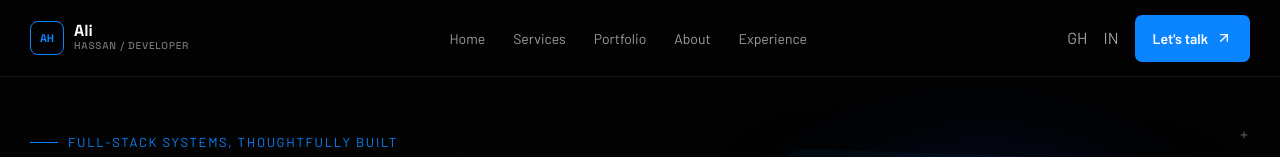
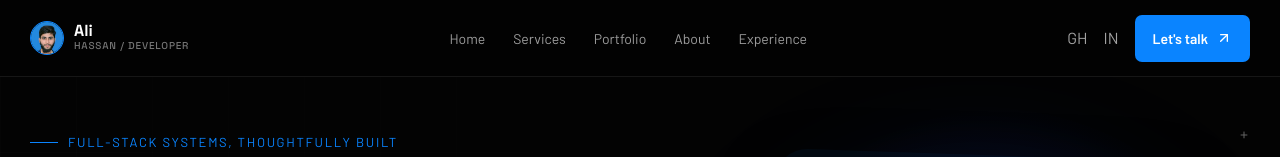
Before and after one commit to AliHassan-code/ali-hassan-portfolio, a React (Vite) app: page / in a window 1280 px wide. Shown: the top 157 px of the page. Built offline with nearby package versions, Linux system fonts and the light colour scheme.

Commit message:
Add profile image to navbar

```diff
--- a/src/components/Navbar.tsx
+++ b/src/components/Navbar.tsx
@@ -10,7 +10,7 @@ export const Navbar = () => {
     <nav className={`site-nav${menuOpen ? " menu-open" : ""}`}>
       <div className="nav-inner">
         <a href="#top" className="brand-mark" aria-label="Ali Hassan home" onClick={closeMenu}>
-          <span className="brand-icon">AH</span>
+          <span className="brand-icon"><img src="/ali-hassan.jpg" alt="Ali Hassan" /></span>
           <span>
             <strong>Ali</strong>
             <small>Hassan / Developer</small>
--- a/src/index.css
+++ b/src/index.css
@@ -15,7 +15,8 @@ a { color: inherit; text-decoration: none; }
 .brand-mark { display: flex; align-items: center; gap: 10px; font-family: 'Space Grotesk', sans-serif; }
 .brand-mark strong { display: block; font-size: 16px; line-height: 14px; }
 .brand-mark small { display: block; color: #747474; font-size: 10px; letter-spacing: .08em; text-transform: uppercase; }
-.brand-icon { display: grid; place-items: center; width: 34px; height: 34px; border: 1px solid #0a84ff; border-radius: 8px; color: #0a84ff; font-size: 11px; font-weight: 700; }
+.brand-icon { display: block; width: 34px; height: 34px; overflow: hidden; border: 1px solid #0a84ff; border-radius: 50%; background: #101820; }
+.brand-icon img { width: 100%; height: 100%; object-fit: cover; object-position: center top; filter: saturate(.82) contrast(1.05); }
 .nav-links { display: flex; gap: 28px; margin: 0; padding: 0; list-style: none; color: #9c9c9c; font-size: 14px; }
 .nav-links a:hover, .nav-actions > a:not(.button):hover { color: #fff; }
 .nav-actions { display: flex; align-items: center; gap: 16px; color: #a2a2a2; }
```
